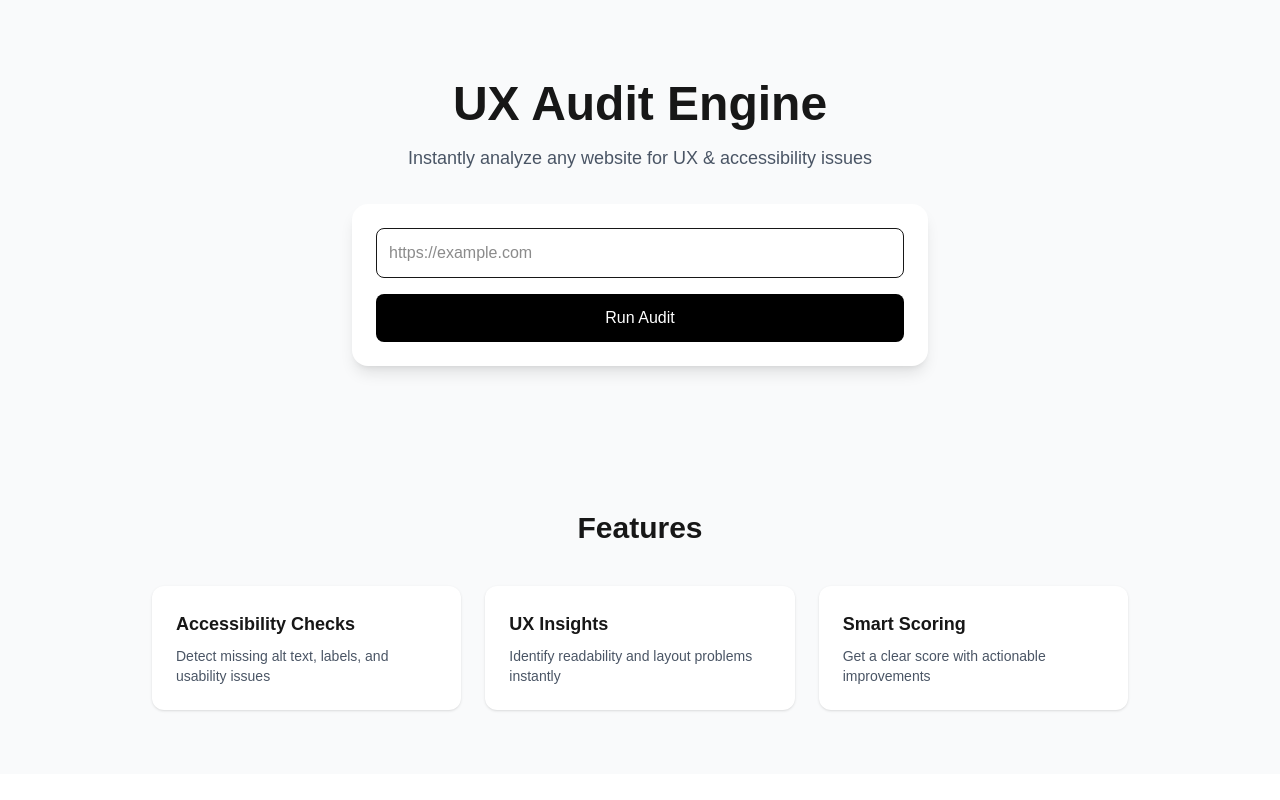
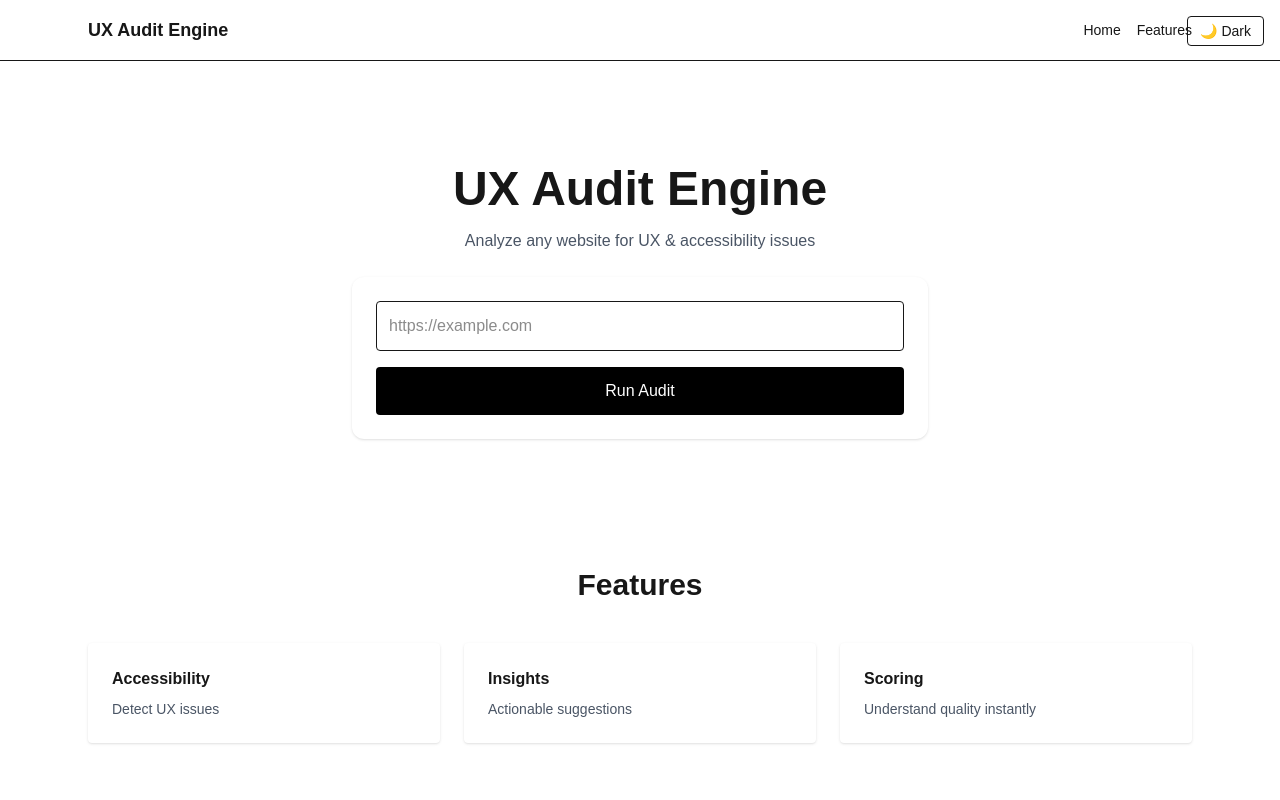
Before and after one commit to 1n4NO/ux-audit-tool, a Next.js app: page / in a window 1280 px wide. Shown: the top 800 px of the page. Built offline with nearby package versions, Linux system fonts and the light colour scheme.

Commit message:
Added Visual Sugar

```diff
--- a/src/app/components/IssuesList.tsx
+++ b/src/app/components/IssuesList.tsx
@@ -4,7 +4,7 @@ export default function IssuesList({ issues }: any) {
       {issues.map((issue: any) => (
         <div
           key={issue.id}
-          className="border rounded-xl p-4 bg-white shadow-sm"
+          className="border rounded-xl p-4 bg-white dark:bg-gray-800 shadow-sm"
         >
           <div className="flex justify-between items-center mb-2">
             <span className="font-semibold">{issue.message}</span>
--- a/src/app/components/ScoreCards.tsx
+++ b/src/app/components/ScoreCards.tsx
@@ -13,7 +13,7 @@ export default function ScoreCards({ result }: any) {
 
 function Card({ title, value }: any) {
   return (
-    <div className="bg-white shadow rounded-xl p-4 text-center">
+    <div className="bg-white dark:bg-gray-800 shadow rounded-xl p-4 text-center">
       <p className="text-sm text-gray-500">{title}</p>
       <p className="text-2xl font-bold">{value}</p>
     </div>
--- /dev/null
+++ b/src/app/components/ThemeToggle.tsx
@@ -0,0 +1,30 @@
+"use client";
+
+import { useEffect, useState } from "react";
+
+export default function ThemeToggle() {
+  const [dark, setDark] = useState(false);
+
+  useEffect(() => {
+    const stored = localStorage.getItem("theme") === "dark";
+    setDark(stored);
+    document.documentElement.classList.toggle("dark", stored);
+  }, []);
+
+  const toggleTheme = () => {
+    const newTheme = !dark;
+    setDark(newTheme);
+
+    localStorage.setItem("theme", newTheme ? "dark" : "light");
+    document.documentElement.classList.toggle("dark", newTheme);
+  };
+
+  return (
+    <button
+      onClick={toggleTheme}
+      className="absolute top-4 right-4 px-3 py-1 border rounded"
+    >
+      {dark ? "☀️ Light" : "🌙 Dark"}
+    </button>
+  );
+}
--- a/src/app/layout.tsx
+++ b/src/app/layout.tsx
@@ -1,33 +1,37 @@
-import type { Metadata } from "next";
-import { Geist, Geist_Mono } from "next/font/google";
+import ThemeToggle from "./components/ThemeToggle";
 import "./globals.css";
-
-const geistSans = Geist({
-  variable: "--font-geist-sans",
-  subsets: ["latin"],
-});
-
-const geistMono = Geist_Mono({
-  variable: "--font-geist-mono",
-  subsets: ["latin"],
-});
-
-export const metadata: Metadata = {
-  title: "Create Next App",
-  description: "Generated by create next app",
-};
+import Link from "next/link";
 
 export default function RootLayout({
   children,
-}: Readonly<{
+}: {
   children: React.ReactNode;
-}>) {
+}) {
   return (
-    <html
-      lang="en"
-      className={`${geistSans.variable} ${geistMono.variable} h-full antialiased`}
-    >
-      <body className="min-h-full flex flex-col">{children}</body>
+    <html lang="en">
+      <body className="bg-gray-50 dark:bg-gray-900 text-black dark:text-white">
+
+        {/* NAVBAR */}
+        <header className="w-full border-b bg-white dark:bg-gray-800">
+          <div className="max-w-6xl mx-auto px-6 py-4 flex justify-between items-center">
+            <Link href="/" className="font-bold text-lg">
+              UX Audit Engine
+            </Link>
+
+            <nav className="flex gap-4 text-sm">
+              <Link href="/">Home</Link>
+              <Link href="/#features">Features</Link>
+              <ThemeToggle />
+            </nav>
+          </div>
+        </header>
+
+        {/* MAIN */}
+        <main className="max-w-6xl mx-auto px-6 py-10">
+          {children}
+        </main>
+
+      </body>
     </html>
   );
 }
--- a/src/app/page.tsx
+++ b/src/app/page.tsx
@@ -1,8 +1,8 @@
 "use client";
 
 import { useState } from "react";
-import ScoreCards from "./components/ScoreCards";
-import IssuesList from "./components/IssuesList";
+import ScoreCards from "@/app/components/ScoreCards";
+import IssuesList from "@/app/components/IssuesList";
 import History from "./components/History";
 
 export default function Home() {
@@ -12,81 +12,82 @@ export default function Home() {
 
   const handleAudit = async () => {
     setLoading(true);
+
     const res = await fetch("/api/audit", {
       method: "POST",
       body: JSON.stringify({ url }),
     });
+
     const data = await res.json();
-    setResult(data);
-    setLoading(false);
-    const savedReports = JSON.parse(localStorage.getItem("reports") || "[]");
+
+    const id = Date.now();
+
+    localStorage.setItem(
+      `report-${id}`,
+      JSON.stringify({ ...data, url })
+    );
 
     const newReport = {
-      id: Date.now(),
+      id,
       url,
       result: data,
     };
 
+    const existing = JSON.parse(localStorage.getItem("reports") || "[]");
+
     localStorage.setItem(
       "reports",
-      JSON.stringify([newReport, ...savedReports])
+      JSON.stringify([newReport, ...existing].slice(0, 10)) // keep last 10
     );
+
+    setResult({ ...data, id, url });
+    setLoading(false);
   };
 
   return (
-    <div className="bg-gray-50 min-h-screen">
+    <div>
 
-      {/* 🔥 HERO */}
-      <section className="text-center py-20 px-6">
+      {/* HERO */}
+      <section className="text-center py-16">
         <h1 className="text-5xl font-bold mb-4">
           UX Audit Engine
         </h1>
-        <p className="text-gray-600 text-lg mb-8">
-          Instantly analyze any website for UX & accessibility issues
+        <p className="text-gray-600 mb-6">
+          Analyze any website for UX & accessibility issues
         </p>
 
-        <div className="max-w-xl mx-auto bg-white shadow-lg rounded-2xl p-6">
+        <div className="max-w-xl mx-auto bg-white dark:bg-gray-800 p-6 rounded-xl shadow">
           <input
-            type="text"
-            placeholder="https://example.com"
             value={url}
             onChange={(e) => setUrl(e.target.value)}
-            className="w-full border rounded-lg p-3 mb-4"
+            placeholder="https://example.com"
+            className="w-full border p-3 rounded mb-4"
           />
 
           <button
             onClick={handleAudit}
-            className="w-full bg-black text-white py-3 rounded-lg"
+            className="w-full bg-black text-white py-3 rounded"
           >
             {loading ? "Analyzing..." : "Run Audit"}
           </button>
         </div>
       </section>
 
-      {/* 🚀 FEATURES */}
-      <section className="py-16 px-6 max-w-5xl mx-auto">
+      {/* FEATURES */}
+      <section id="features" className="py-16">
         <h2 className="text-3xl font-bold text-center mb-10">
           Features
         </h2>
 
         <div className="grid md:grid-cols-3 gap-6">
-          <FeatureCard
-            title="Accessibility Checks"
-            desc="Detect missing alt text, labels, and usability issues"
-          />
-          <FeatureCard
-            title="UX Insights"
-            desc="Identify readability and layout problems instantly"
-          />
-          <FeatureCard
-            title="Smart Scoring"
-            desc="Get a clear score with actionable improvements"
-          />
+          <Feature title="Accessibility" desc="Detect UX issues" />
+          <Feature title="Insights" desc="Actionable suggestions" />
+          <Feature title="Scoring" desc="Understand quality instantly" />
         </div>
       </section>
 
       {/* 🧠 HOW IT WORKS */}
-      <section className="bg-white py-16 px-6">
+      <section className="bg-white dark:bg-gray-800 py-16 px-6">
         <h2 className="text-3xl font-bold text-center mb-10">
           How It Works
         </h2>
@@ -98,16 +99,25 @@ export default function Home() {
         </div>
       </section>
 
-      {/* 📊 RESULTS */}
+      {/* RESULTS */}
       {result && (
-        <section className="py-16 px-6 max-w-4xl mx-auto">
+        <section className="py-10">
           <ScoreCards result={result} />
           <IssuesList issues={result.issues} />
+
+          {/* SAVE CONFIRMATION */}
+          <div className="mt-6 p-4 bg-green-100 text-green-700 rounded">
+            ✅ Report saved
+            <div>
+              <a href={`/report/${result.id}`} className="underline text-sm">
+                View Report
+              </a>
+            </div>
+          </div>
         </section>
       )}
 
-      {/* 📊 HISTORY */}
-        <History />
+      <History />
 
       {/* 🎯 CTA */}
       <section className="text-center py-20 px-6">
@@ -130,11 +140,11 @@ export default function Home() {
   );
 }
 
-function FeatureCard({ title, desc }: any) {
+function Feature({ title, desc }: any) {
   return (
-    <div className="bg-white p-6 rounded-xl shadow">
-      <h3 className="font-semibold text-lg mb-2">{title}</h3>
-      <p className="text-gray-600 text-sm">{desc}</p>
+    <div className="bg-white dark:bg-gray-800 p-6 rounded shadow">
+      <h3 className="font-semibold mb-2">{title}</h3>
+      <p className="text-sm text-gray-600">{desc}</p>
     </div>
   );
 }
--- a/src/app/report/[id]/page.tsx
+++ b/src/app/report/[id]/page.tsx
@@ -0,0 +1,76 @@
+"use client";
+
+import { useEffect, useState } from "react";
+import { useParams, useRouter } from "next/navigation";
+import ScoreCards from "@/app/components/ScoreCards";
+import IssuesList from "@/app/components/IssuesList";
+
+export default function ReportPage() {
+  const { id } = useParams();
+  const router = useRouter();
+  const [data, setData] = useState<any>(null);
+
+  useEffect(() => {
+    const saved = localStorage.getItem(`report-${id}`);
+    if (saved) {
+      setData(JSON.parse(saved));
+    }
+  }, [id]);
+
+  if (!data) return <p>Loading...</p>;
+
+  return (
+    <div>
+
+      {/* BACK */}
+      <button
+        onClick={() => router.push("/")}
+        className="mb-6 text-sm text-gray-600 hover:underline"
+      >
+        ← Back to Home
+      </button>
+
+      {/* HEADER */}
+      <h1 className="text-3xl font-bold mb-2">Audit Report</h1>
+      <p className="text-gray-500 mb-4 text-sm">
+        URL: {data.url}
+      </p>
+
+      {/* SCORES */}
+      <ScoreCards result={data} />
+
+      {/* ACTIONS */}
+      <div className="flex gap-3 my-6">
+        <button
+          onClick={() => {
+            navigator.clipboard.writeText(window.location.href);
+            alert("Link copied!");
+          }}
+          className="bg-black text-white px-4 py-2 rounded"
+        >
+          Copy Link
+        </button>
+
+        <button
+          onClick={() => {
+            const blob = new Blob([JSON.stringify(data, null, 2)], {
+              type: "application/json",
+            });
+            const url = URL.createObjectURL(blob);
+            const a = document.createElement("a");
+            a.href = url;
+            a.download = "report.json";
+            a.click();
+          }}
+          className="border px-4 py-2 rounded"
+        >
+          Download
+        </button>
+      </div>
+
+      {/* ISSUES */}
+      <IssuesList issues={data.issues} />
+
+    </div>
+  );
+}
--- a/src/app/types/audit.ts
+++ b/src/app/types/audit.ts
@@ -1,6 +1,6 @@
 export type AuditIssue = {
   id: string;
-  type: "contrast" | "accessibility" | "performance" | "readability";
+  type: "accessibility" | "performance" | "readability";
   severity: "low" | "medium" | "high";
   message: string;
   suggestion: string;
@@ -9,7 +9,6 @@ export type AuditIssue = {
 export type AuditResult = {
   score: number;
   categories: {
-    contrast: number;
     accessibility: number;
     readability: number;
     performance: number;
--- /dev/null
+++ b/tailwind.config.js
@@ -0,0 +1,4 @@
+module.exports = {
+  darkMode: "class",
+  content: ["./src/**/*.{js,ts,jsx,tsx}"],
+};
```
Also changed, not shown: src/app/components/History.tsx (+12 -1 lines), src/lib/audit/index.ts (+14 -20 lines).
